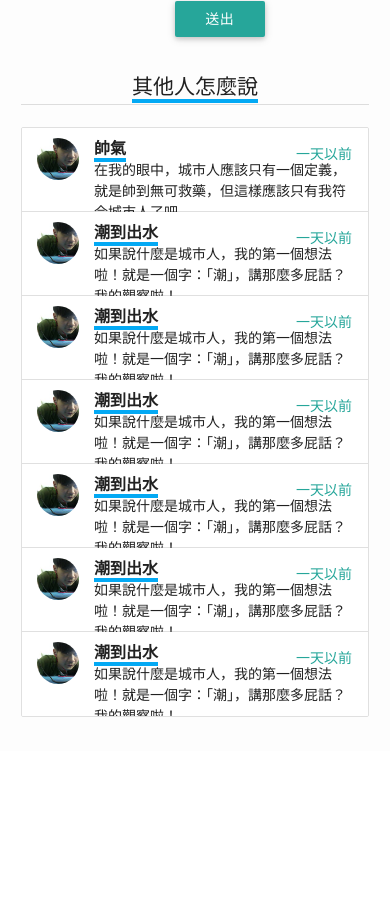
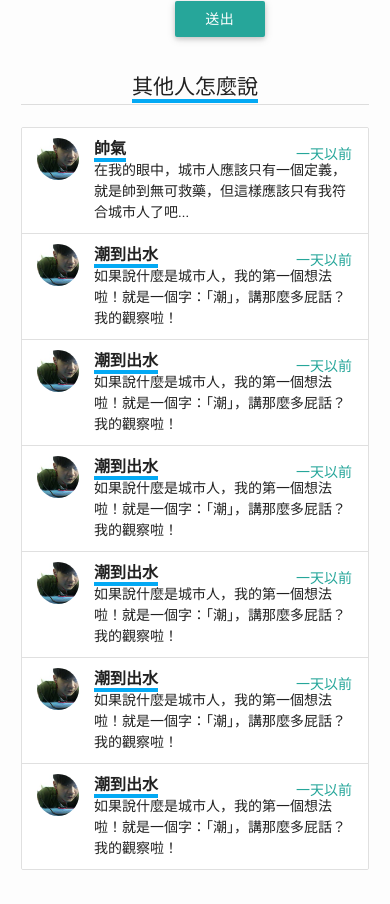
Before and after one commit to NTUST/Team-1, a PHP site: page /citywork.html in a window 390 px wide. Shown: the part 2039-2943 px from the top of the page. Before the commit the page ends 2756 px from the top, so only its background shows below. Run offline with PHP 8.4, Linux system fonts and the light colour scheme.

Commit message:
revise the RWD design2

```diff
--- a/materialize/citywork.html
+++ b/materialize/citywork.html
@@ -220,43 +220,43 @@
                     </div>
                     <div class="col s12 m12 l12">
                         <ul class="collection">
-                            <li class="collection-item avatar">
+                            <li class="collection-item avatar auto-height">
                               <img src="profile.jpg" alt="" class="circle">
                               <span class="title bold">帥氣</span>
                               <p>在我的眼中，城市人應該只有一個定義，就是帥到無可救藥，但這樣應該只有我符合城市人了吧...</p>
                               <span href="#!" class="secondary-content">一天以前</span>
                             </li>
-                            <li class="collection-item avatar">
+                            <li class="collection-item avatar auto-height">
                               <img src="profile.jpg" alt="" class="circle">
                               <span class="title bold">潮到出水</span>
                               <p>如果說什麼是城市人，我的第一個想法啦！就是一個字：「潮」，講那麼多屁話？我的觀察啦！</p>
                               <span href="#!" class="secondary-content">一天以前</span>
                             </li>
-                            <li class="collection-item avatar">
+                            <li class="collection-item avatar auto-height">
                               <img src="profile.jpg" alt="" class="circle">
                               <span class="title bold">潮到出水</span>
                               <p>如果說什麼是城市人，我的第一個想法啦！就是一個字：「潮」，講那麼多屁話？我的觀察啦！</p>
                               <span href="#!" class="secondary-content">一天以前</span>
                             </li>
-                            <li class="collection-item avatar">
+                            <li class="collection-item avatar auto-height">
                               <img src="profile.jpg" alt="" class="circle">
                               <span class="title bold">潮到出水</span>
                               <p>如果說什麼是城市人，我的第一個想法啦！就是一個字：「潮」，講那麼多屁話？我的觀察啦！</p>
                               <span href="#!" class="secondary-content">一天以前</span>
                             </li>
-                            <li class="collection-item avatar">
+                            <li class="collection-item avatar auto-height">
                               <img src="profile.jpg" alt="" class="circle">
                               <span class="title bold">潮到出水</span>
                               <p>如果說什麼是城市人，我的第一個想法啦！就是一個字：「潮」，講那麼多屁話？我的觀察啦！</p>
                               <span href="#!" class="secondary-content">一天以前</span>
                             </li>
-                            <li class="collection-item avatar">
+                            <li class="collection-item avatar auto-height">
                               <img src="profile.jpg" alt="" class="circle">
                               <span class="title bold">潮到出水</span>
                               <p>如果說什麼是城市人，我的第一個想法啦！就是一個字：「潮」，講那麼多屁話？我的觀察啦！</p>
                               <span href="#!" class="secondary-content">一天以前</span>
                             </li>
-                            <li class="collection-item avatar">
+                            <li class="collection-item avatar auto-height">
                               <img src="profile.jpg" alt="" class="circle">
                               <span class="title bold">潮到出水</span>
                               <p>如果說什麼是城市人，我的第一個想法啦！就是一個字：「潮」，講那麼多屁話？我的觀察啦！</p>
--- a/materialize/css/layout.css
+++ b/materialize/css/layout.css
@@ -1198,6 +1198,12 @@ blockquote {
     font-weight: bold;
     border-right: 1px solid #ddd; }
 
+.auto-height {
+  height: 84px; }
+  @media screen and (max-width: 663px) {
+    .auto-height {
+      height: auto !important; } }
+
 /****************
 	Slider
 *****************/
--- a/materialize/scss/layout.scss
+++ b/materialize/scss/layout.scss
@@ -197,7 +197,12 @@
 
 }
 
-
+.auto-height{
+	height:84px;
+	@media screen and (max-width: 663px) {
+		height:auto!important;
+	}
+}
 
 
 
```
Also changed, not shown: 1 other file.
